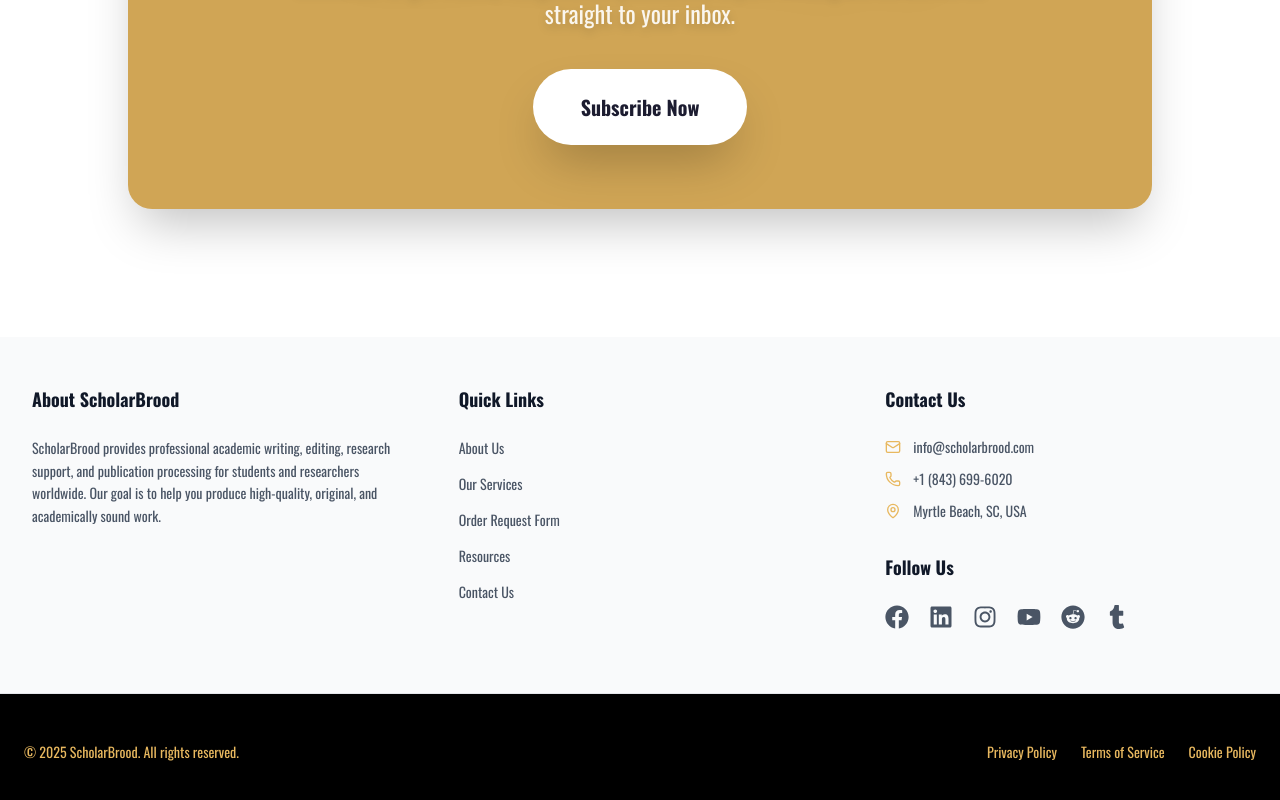
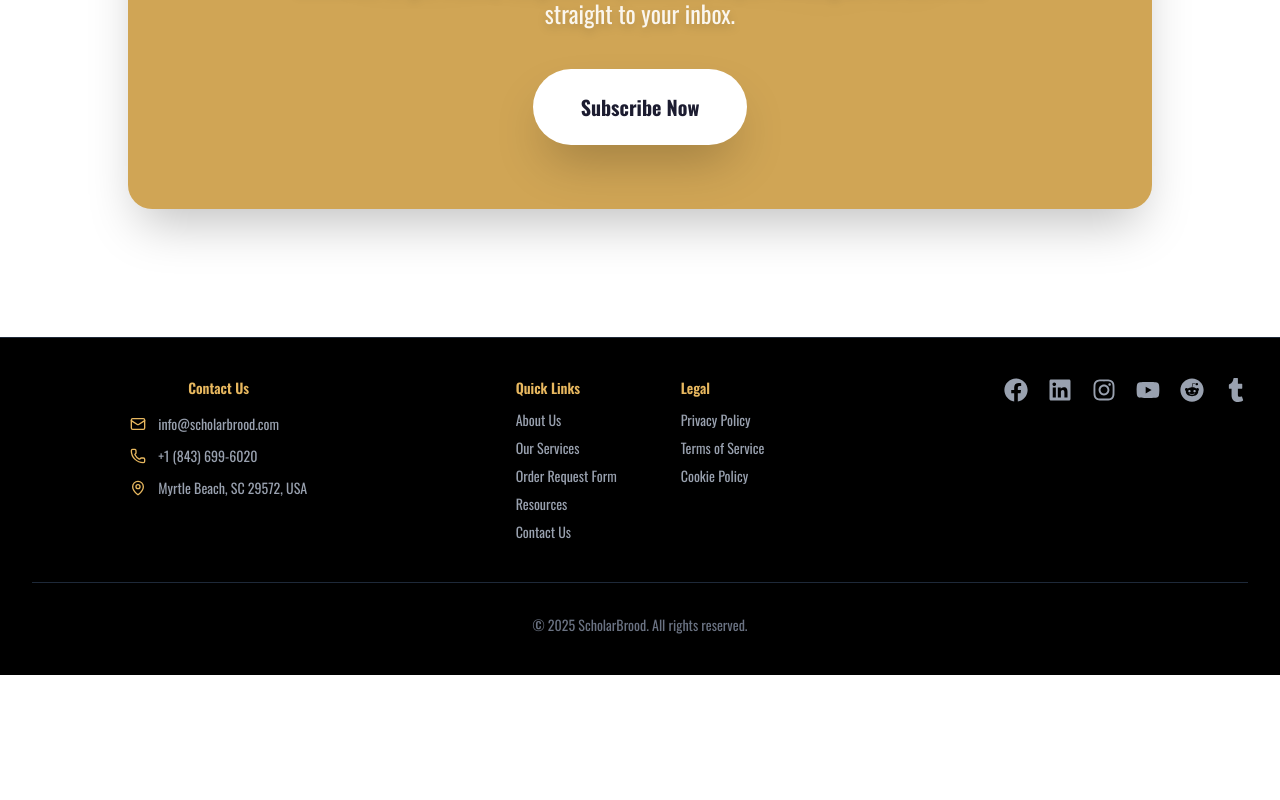
Before and after one commit to nedarctic/composeai, a Next.js app: page /blog in a window 1280 px wide. Shown: the part 2854-3654 px from the top of the page. After the commit the page ends 3529 px from the top, so only its background shows below. Built offline with nearby package versions, Linux system fonts and the light colour scheme.

Commit message:
footer update

```diff
--- a/app/components/Footer.tsx
+++ b/app/components/Footer.tsx
@@ -1,6 +1,5 @@
 'use client';
 
-import { motion } from "framer-motion";
 import Link from "next/link";
 import { MapPin, Mail, Phone } from "lucide-react";
 import { FaFacebook, FaLinkedin, FaInstagram, FaYoutube, FaReddit, FaTumblr } from "react-icons/fa";
@@ -9,136 +8,120 @@ import { oswald } from "../fonts";
 export default function Footer() {
   const currentYear = new Date().getFullYear();
 
-  return (
-    <footer className="relative bg-gray-50 dark:bg-[#1C1C30] pt-12 overflow-hidden">
-
-      <div className="px-8 relative max-w-7xl mx-auto grid grid-cols-1 md:grid-cols-3 gap-16 z-10">
-
-        {/* ABOUT SECTION */}
-        <motion.div
-          initial={{ opacity: 0, y: 30 }}
-          whileInView={{ opacity: 1, y: 0 }}
-          viewport={{ once: true }}
-          transition={{ delay: 0 }}
-          className="space-y-6"
-        >
-          <h3 className={`${oswald.className} font-bold text-lg text-gray-900 dark:text-white`}>
-            About ScholarBrood
-          </h3>
-
-          <p className={`${oswald.className} text-sm leading-relaxed text-gray-600 dark:text-gray-400 max-w-sm`}>
-            ScholarBrood provides professional academic writing, editing, research support,
-            and publication processing for students and researchers worldwide. Our goal is
-            to help you produce high-quality, original, and academically sound work.
-          </p>
-        </motion.div>
-
-        {/* QUICK LINKS */}
-        <motion.div
-          initial={{ opacity: 0, y: 30 }}
-          whileInView={{ opacity: 1, y: 0 }}
-          viewport={{ once: true }}
-          transition={{ delay: 0.1 }}
-          className="space-y-6"
-        >
-          <h3 className={`${oswald.className} font-bold text-lg text-gray-900 dark:text-white`}>
-            Quick Links
-          </h3>
-
-          <ul className="space-y-3">
-            {[
+  const quickLinks = [
     { label: "About Us", href: "/about" },
     { label: "Our Services", href: "/services" },
     { label: "Order Request Form", href: "/order" },
     { label: "Resources", href: "/resources" },
     { label: "Contact Us", href: "/contact" },
-            ].map(({ label, href }) => (
+  ];
+
+  const policyLinks = ["Privacy Policy", "Terms of Service", "Cookie Policy"];
+
+  const socialLinks = [
+    { Icon: FaFacebook, href: "https://facebook.com/scholarbrood" },
+    { Icon: FaLinkedin, href: "https://www.linkedin.com/in/nicholas-otieno-28a25939a/" },
+    { Icon: FaInstagram, href: "https://www.instagram.com/scholarbrood/" },
+    { Icon: FaYoutube, href: "https://www.youtube.com/@ScholarBrood" },
+    { Icon: FaReddit, href: "https://www.reddit.com/user/scholarbrood/" },
+    { Icon: FaTumblr, href: "https://scholarbrood.tumblr.com/" },
+  ];
+
+  return (
+    <footer className="bg-black py-10 border-t border-gray-800">
+      <div className="max-w-7xl mx-auto px-6 sm:px-8">
+        {/* Main Content */}
+        <div className="grid grid-cols-1 md:grid-cols-3 gap-10 md:gap-12 items-start text-sm">
+          {/* Contact Info */}
+          <div className="order-1 flex flex-col items-center justify-center">
+            <h3 className={`${oswald.className} font-semibold text-[#E8B85F] mb-4`}>
+              Contact Us
+            </h3>
+            <div className="space-y-3 text-gray-400">
+              <div className="flex items-center gap-3">
+                <Mail className="w-4 h-4 text-[#E8B85F] flex-shrink-0" />
+                <a
+                  href="mailto:info@scholarbrood.com"
+                  className={`${oswald.className} hover:text-[#E8B85F] transition break-words`}
+                >
+                  info@scholarbrood.com
+                </a>
+              </div>
+              <div className="flex items-center gap-3">
+                <Phone className="w-4 h-4 text-[#E8B85F] flex-shrink-0" />
+                <span className={`${oswald.className}`}>+1 (843) 699-6020</span>
+              </div>
+              <div className="flex items-center gap-3">
+                <MapPin className="w-4 h-4 text-[#E8B85F] flex-shrink-0" />
+                <span className={`${oswald.className}`}>Myrtle Beach, SC 29572, USA</span>
+              </div>
+            </div>
+          </div>
+
+          {/* Quick Links & Legal */}
+          <div className="order-3 md:order-2 flex flex-col sm:flex-row justify-center gap-10 sm:gap-16">
+            {/* Quick Links */}
+            <div className="text-center sm:text-left">
+              <h4 className={`${oswald.className} font-semibold text-[#E8B85F] mb-3`}>
+                Quick Links
+              </h4>
+              <ul className="space-y-2">
+                {quickLinks.map(({ label, href }) => (
                   <li key={label}>
                     <Link
                       href={href}
-                  className={`${oswald.className} text-sm text-gray-600 dark:text-gray-400 hover:text-[#E8B85F] transition-colors duration-200`}
+                      className={`${oswald.className} text-gray-400 hover:text-[#E8B85F] transition block`}
                     >
                       {label}
                     </Link>
                   </li>
                 ))}
               </ul>
-        </motion.div>
-
-        {/* CONTACT & SOCIALS */}
-        <motion.div
-          initial={{ opacity: 0, y: 30 }}
-          whileInView={{ opacity: 1, y: 0 }}
-          viewport={{ once: true }}
-          transition={{ delay: 0.2 }}
-          className="space-y-6"
-        >
-          <h3 className={`${oswald.className} font-bold text-lg text-gray-900 dark:text-white`}>
-            Contact Us
-          </h3>
-
-          <div className="space-y-3 text-sm text-gray-600 dark:text-gray-400">
-            <div className="flex items-center gap-3">
-              <Mail className="w-4 h-4 text-[#E8B85F]" />
-              <a href="mailto:info@scholarbrood.com" className={`${oswald.className} hover:text-[#E8B85F] transition`}>
-                info@scholarbrood.com
-              </a>
             </div>
 
-            <div className="flex items-center gap-3">
-              <Phone className="w-4 h-4 text-[#E8B85F]" />
-              <span className={`${oswald.className}`}>+1 (843) 699-6020</span>
-            </div>
-
-            <div className="flex items-center gap-3">
-              <MapPin className="w-4 h-4 text-[#E8B85F]" />
-              <span className={`${oswald.className}`}>Myrtle Beach, SC, USA</span>
+            {/* Legal */}
+            <div className="text-center sm:text-left">
+              <h4 className={`${oswald.className} font-semibold text-[#E8B85F] mb-3`}>
+                Legal
+              </h4>
+              <ul className="space-y-2">
+                {policyLinks.map((item) => (
+                  <li key={item}>
+                    <Link
+                      href={`/${item.toLowerCase().replace(/\s/g, "-")}`}
+                      className={`${oswald.className} text-gray-400 hover:text-[#E8B85F] transition block`}
+                    >
+                      {item}
+                    </Link>
+                  </li>
+                ))}
+              </ul>
             </div>
           </div>
 
-          <h3 className={`${oswald.className} font-bold text-lg text-gray-900 dark:text-white mt-8`}>
-            Follow Us
-          </h3>
-
+          {/* Social Icons */}
+          <div className="order-2 md:order-3 flex justify-center md:justify-end">
             <div className="flex gap-5">
-            {[
-              { Icon: FaFacebook, href: "https://facebook.com/scholarbrood" }, // left as-is
-              { Icon: FaLinkedin, href: "https://www.linkedin.com/in/nicholas-otieno-28a25939a/" },
-              { Icon: FaInstagram, href: "https://www.instagram.com/scholarbrood/" },
-              { Icon: FaYoutube, href: "https://www.youtube.com/@ScholarBrood" },
-              { Icon: FaReddit, href: "https://www.reddit.com/user/scholarbrood/" },
-              { Icon: FaTumblr, href: "https://scholarbrood.tumblr.com/" },
-            ].map(({ Icon, href }) => (
-
+              {socialLinks.map(({ Icon, href }) => (
                 <a
                   key={href}
                   href={href}
                   target="_blank"
                   rel="noopener noreferrer"
-                className="text-gray-600 dark:text-gray-400 hover:text-[#E8B85F] transition-all duration-300"
+                  className="text-gray-400 hover:text-[#E8B85F] transition-all duration-300"
                 >
                   <Icon className="w-6 h-6" />
                 </a>
               ))}
             </div>
-        </motion.div>
+          </div>
         </div>
 
-      {/* BOTTOM BAR */}
-      <div className="relative z-10 mt-16 px-6 py-12 bg-black border-t border-gray-200 dark:border-gray-800">
-        <div className="max-w-7xl mx-auto flex flex-col md:flex-row justify-between items-center text-sm text-[#E8B85F] dark:text-gray-400">
-          <p className={`${oswald.className}`}>© {currentYear} ScholarBrood. All rights reserved.</p>
-          <div className="flex gap-6 mt-4 md:mt-0">
-            {["Privacy Policy", "Terms of Service", "Cookie Policy"].map((item) => (
-              <Link
-                key={item}
-                href={`/${item.toLowerCase().replace(/\s/g, "-")}`}
-                className={`${oswald.className} hover:text-[#E8B85F] transition-colors duration-200`}
-              >
-                {item}
-              </Link>
-            ))}
-          </div>
+        {/* Copyright */}
+        <div className="mt-10 pt-8 border-t border-gray-800 text-center text-xs sm:text-sm text-gray-500">
+          <p className={`${oswald.className}`}>
+            © {currentYear} ScholarBrood. All rights reserved.
+          </p>
         </div>
       </div>
     </footer>
--- a/app/page.tsx
+++ b/app/page.tsx
@@ -158,8 +158,8 @@ export default function Home() {
             <Link href={"/pricing"} className={`${oswald.className} text-[#E8B85F] block text-2xl sm:text-3xl md:text-4xl font-bold mb-4`}>
               <h3>See our pricing</h3>
             </Link>
-            <p className={`${oswald.className} text-lg sm:text-xl text-gray-700 dark:text-gray-300 max-w-3xl mx-auto mb-12`}>
-              We offer comprehensive support across the entire academic and research journey
+            <p className={`${oswald.className} py-10 text-lg sm:text-xl text-gray-700 dark:text-gray-300 max-w-3xl mx-auto mb-12`}>
+              ScholarBrood provides professional academic writing, editing, research support, and publication processing for students and researchers worldwide. Our goal is to help you produce high-quality, original, and academically sound work.
             </p>
 
             <div className="grid grid-cols-1 sm:grid-cols-2 lg:grid-cols-3 gap-8">
```
Lines whose indentation alone changed are shown as unchanged.
